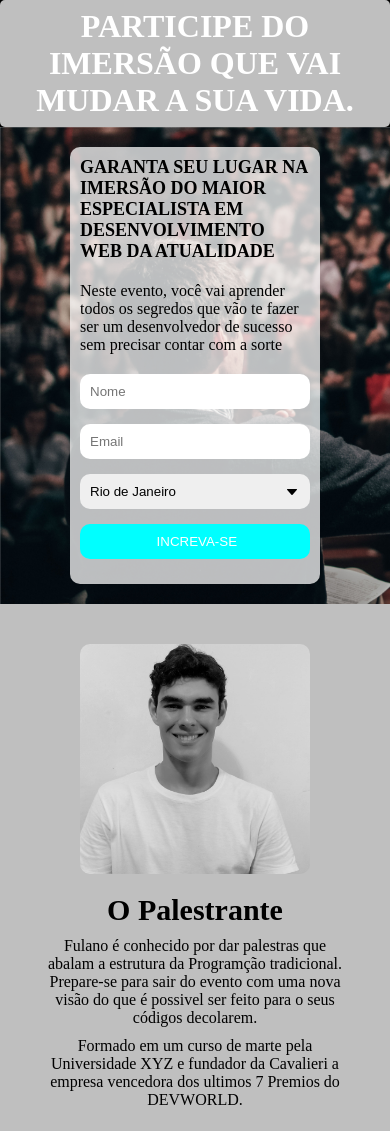
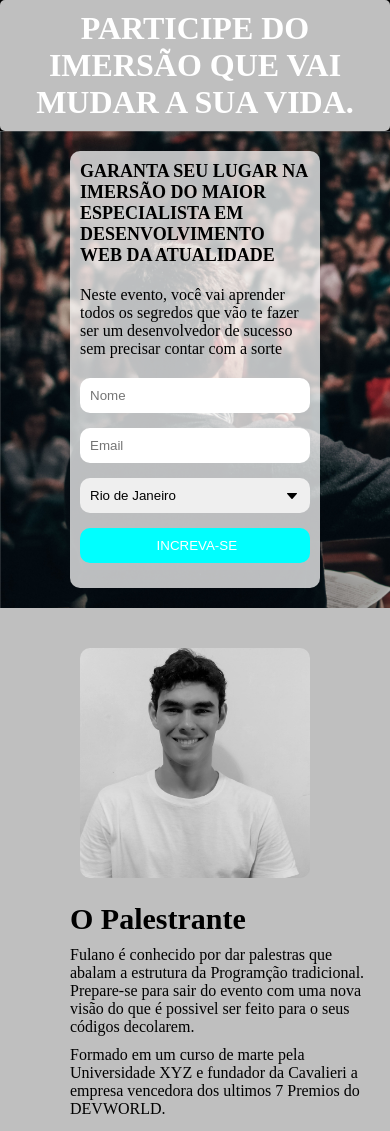
Before and after one commit to yuricavalierii/pagina-captura-desafio-html-css, a plain HTML site: page index.html in a window 390 px wide. Shown: the top 1131 px of the page. Drawn offline with Linux system fonts and the light colour scheme.

Commit message:
modificações na responsividade
media query

```diff
--- a/index.html
+++ b/index.html
@@ -11,11 +11,12 @@
 </head>
 
 <body>
-    <div class="container-header">
-        <header>
-            <h1 class="titulo"> PARTICIPE DO IMERSÃO QUE VAI MUDAR A SUA VIDA.</h1>
-        </header>
-    </div>
+    <header class="container-header">
+        <div>
+            <h1> PARTICIPE DO IMERSÃO QUE VAI MUDAR A SUA VIDA.</h1>
+        </div>
+    </header>
+
 
     <section>
         <div class="container-form">
@@ -27,7 +28,7 @@
             <!-- O formulario nao vai funcionar porque é apenas um exemplo pratico do projeto-->
             <form>
                 <input type="text" name="name" placeholder="Nome">
-                <input type="text" name="email" placeholder="Email">
+                <input type="email" name="email" placeholder="Email">
                 <select name="place">
                     <option value="rj"> Rio de Janeiro </option>
                     <option value="sp"> São Paulo </option>
@@ -40,9 +41,11 @@
     </section>
 
 
-    <footer>
+    <footer class="conteiner-footer">
+        <div class="caixa-foto">
             <img class="foto" src="./img/fotofrente.jpeg">
-            <div class="texto">
+        </div>
+            <div class="caixa-texto">
                 <h3> O Palestrante</h3>
                 <p> Fulano é conhecido por dar palestras que abalam a estrutura da Programção tradicional. Prepare-se
                     para sair do evento com uma nova visão do que é possivel ser feito para o seus códigos decolarem.
@@ -53,8 +56,6 @@
     </footer>
 
 
-
-
 </body>
 
 </html>
--- a/style.css
+++ b/style.css
@@ -9,30 +9,29 @@ body {
 
 /* header */
 
-header {
+.container-header {
+    max-width: 1000px;
+    margin: auto;
     background-color: rgb(191, 191, 191);
     color: white;
     text-align: center;
-    padding: 8px;
+    padding: 10px;
     font: bold;
     border-radius: 5px;
-}
-
-.container-header {
-    max-width: 1000px;
-    margin: auto;
+    box-sizing: border-box;
 }
 
 /* section */
 
 section {
+    max-width: 1000px;
+    margin: auto;
     padding: 20px;
     background-image: url(./img/people.jpg);
     background-size: cover;
     overflow: hidden;
     background-repeat: no-repeat;
-    max-width: 1000px;
-    margin: auto;
+    box-sizing: border-box;
 }
 
 .container-form {
@@ -78,31 +77,37 @@ select {
 
 /* footer */
 
-footer {
+.conteiner-footer {
     max-width: 1000px;
     margin: auto;
     padding: 40px;
     background-color: rgb(191, 191, 191);
     text-align: center;
+    box-sizing: border-box;
 }
+
+.caixa-foto {
+    display: inline-block;
+}
+
 
 .foto {
     width: 230px;
     border-radius: 10px;
 }
 
-.texto {
+.caixa-texto {
     display: inline-block;
     width: 300px;
     text-align: left;
     margin-left: 30px;
 }
 
-.texto h3, p{
+.caixa-texto h3, p{
     margin-bottom: 10px;
 }
 
-.texto h3 {
+.caixa-texto h3 {
     font-size: 30px;
 }
 
@@ -113,29 +118,22 @@ footer {
         float: none;
         margin: auto;
     }
-
-    .texto {
-        text-align: center;
-    }
-
-    .texto h3 {
-        margin-top: 15px;
-    }
 }
 
-@media screen and ( max-width:410px) {
+@media screen and ( max-width: 644px) {
 
-    .texto {
-        margin: auto;
-
+        .caixa-texto {
+            padding-top: 20px;
     }
 
 }
 
-@media screen and ( max-width:350px) {
+@media screen and ( max-width: 375px) {
 
-    .texto {
-        width: 100%;
-    }
+    .caixa-texto {
+        padding-top: 20px;
+        width: 230px;
+        margin: 0;
+}
 
 }
```
